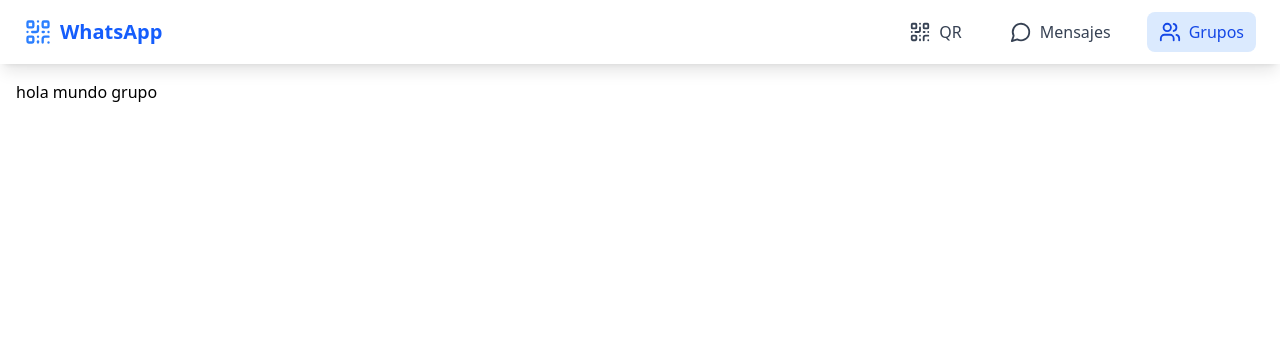
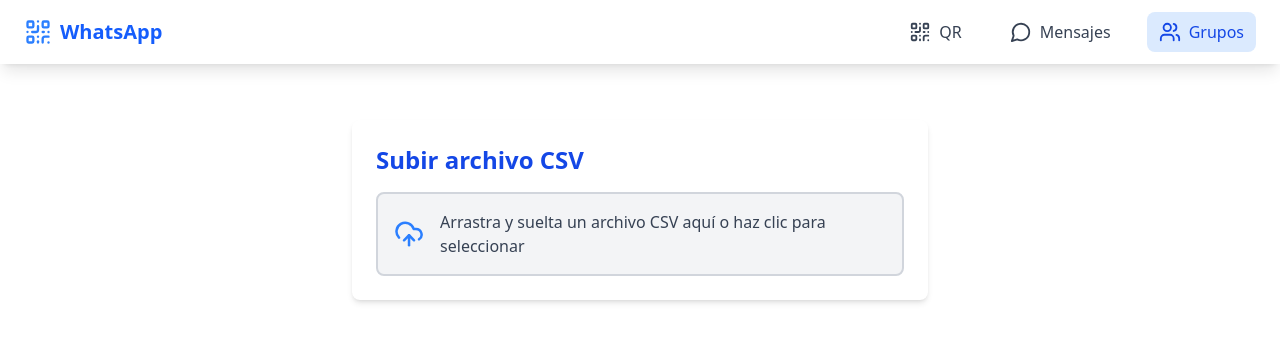
Before and after one commit to CristianRC7/Wappy, a React (Vite) app in the folder group-message-whatsapp/: page /group in a window 1280 px wide. Shown: the top 342 px of the page. Built offline with nearby package versions, Linux system fonts and the light colour scheme.

Commit message:
lectura de archivo csv con nombre grupo y descripcion personalizable

```diff
--- a/group-message-whatsapp/src/pages/Group.tsx
+++ b/group-message-whatsapp/src/pages/Group.tsx
@@ -1,11 +1,218 @@
-import React from 'react'
+import React, { useRef, useState } from 'react';
+import { UploadCloud } from 'lucide-react';
+import { toast } from 'sonner';
+import Papa from 'papaparse';
 
 function Group() {
+  const [dragActive, setDragActive] = useState(false);
+  const [fileName, setFileName] = useState<string | null>(null);
+  const [csvFields, setCsvFields] = useState<string[]>([]);
+  const [csvRows, setCsvRows] = useState<Record<string, string | undefined>[]>([]);
+  const [groupTitle, setGroupTitle] = useState('');
+  const [preview, setPreview] = useState('');
+  const [descEnabled, setDescEnabled] = useState(false);
+  const [groupDesc, setGroupDesc] = useState('');
+  const [descPreview, setDescPreview] = useState('');
+  const fileInputRef = useRef<HTMLInputElement>(null);
+
+  const validateFile = (file: File) => {
+    const isCSV = file.type === 'text/csv' || file.name.endsWith('.csv');
+    if (!isCSV) {
+      toast.error('Solo se permite un archivo CSV (UTF-8, delimitado por comas)');
+      return false;
+    }
+    return true;
+  };
+
+  const handleDragOver = (e: React.DragEvent<HTMLDivElement>) => {
+    e.preventDefault();
+    setDragActive(true);
+  };
+
+  const handleDragLeave = (e: React.DragEvent<HTMLDivElement>) => {
+    e.preventDefault();
+    setDragActive(false);
+  };
+
+  const handleDrop = (e: React.DragEvent<HTMLDivElement>) => {
+    e.preventDefault();
+    setDragActive(false);
+    handleFile(e.dataTransfer.files);
+  };
+
+  const handleFileClick = () => {
+    fileInputRef.current?.click();
+  };
+
+  const handleInputChange = (e: React.ChangeEvent<HTMLInputElement>) => {
+    handleFile(e.target.files);
+  };
+
+  const handleFile = (fileList: FileList | null) => {
+    if (!fileList || fileList.length === 0) return;
+    const file = fileList[0];
+    if (validateFile(file)) {
+      setFileName(file.name);
+      Papa.parse(file, {
+        header: true,
+        encoding: 'utf-8',
+        skipEmptyLines: true,
+        complete: (results) => {
+          if (results.meta.fields) {
+            setCsvFields(results.meta.fields);
+            setCsvRows(results.data as Record<string, string | undefined>[]);
+          } else {
+            setCsvFields([]);
+            setCsvRows([]);
+          }
+        },
+        error: () => {
+          toast.error('Error al leer el archivo CSV');
+          setFileName(null);
+          setCsvFields([]);
+          setCsvRows([]);
+          if (fileInputRef.current) fileInputRef.current.value = '';
+        }
+      });
+    } else {
+      setFileName(null);
+      setCsvFields([]);
+      setCsvRows([]);
+      if (fileInputRef.current) fileInputRef.current.value = '';
+    }
+  };
+
+  const handleRemoveFile = () => {
+    setFileName(null);
+    setCsvFields([]);
+    setCsvRows([]);
+    if (fileInputRef.current) fileInputRef.current.value = '';
+  };
+
+  const handleGroupTitleChange = (e: React.ChangeEvent<HTMLInputElement>) => {
+    setGroupTitle(e.target.value);
+  };
+
+  const handleDescChange = (e: React.ChangeEvent<HTMLTextAreaElement>) => {
+    setGroupDesc(e.target.value);
+  };
+
+  const handleDescCheck = (e: React.ChangeEvent<HTMLInputElement>) => {
+    setDescEnabled(e.target.checked);
+    if (!e.target.checked) setGroupDesc('');
+  };
+
+  React.useEffect(() => {
+    if (csvRows.length > 0 && csvFields.length > 0 && groupTitle) {
+      const randomRow = csvRows[Math.floor(Math.random() * csvRows.length)];
+      let previewTitle = groupTitle;
+      csvFields.forEach(f => {
+        const regex = new RegExp(`@${f}`, 'g');
+        previewTitle = previewTitle.replace(regex, randomRow[f] || '');
+      });
+      setPreview(previewTitle);
+    } else {
+      setPreview('');
+    }
+  }, [groupTitle, csvRows, csvFields]);
+
+  React.useEffect(() => {
+    if (descEnabled && csvRows.length > 0 && csvFields.length > 0 && groupDesc) {
+      const randomRow = csvRows[Math.floor(Math.random() * csvRows.length)];
+      let previewDesc = groupDesc;
+      csvFields.forEach(f => {
+        const regex = new RegExp(`@${f}`, 'g');
+        previewDesc = previewDesc.replace(regex, randomRow[f] || '');
+      });
+      setDescPreview(previewDesc);
+    } else {
+      setDescPreview('');
+    }
+  }, [groupDesc, descEnabled, csvRows, csvFields]);
+
   return (
-    <div>
-      hola mundo grupo
+    <div className="max-w-xl mx-auto mt-10 p-6 bg-white rounded-lg shadow-md">
+      <h2 className="text-2xl font-bold mb-4 text-blue-700">Subir archivo CSV</h2>
+      <div
+        className={`flex items-center gap-4 p-4 border-2 rounded-lg cursor-pointer transition-colors ${dragActive ? 'border-blue-400 bg-blue-50' : 'border-gray-300 bg-gray-100'}`}
+        onDragOver={handleDragOver}
+        onDragLeave={handleDragLeave}
+        onDrop={handleDrop}
+        onClick={handleFileClick}
+      >
+        <UploadCloud size={32} className="text-blue-500" />
+        <span className="text-gray-700">Arrastra y suelta un archivo CSV aquí o haz clic para seleccionar</span>
+        <input
+          type="file"
+          ref={fileInputRef}
+          className="hidden"
+          accept=".csv,text/csv"
+          onChange={handleInputChange}
+        />
+      </div>
+      {fileName && (
+        <div className="flex items-center gap-2 mt-3 bg-blue-50 border border-blue-200 rounded px-3 py-2">
+          <span className="text-blue-700 font-medium truncate max-w-xs">{fileName}</span>
+          <button onClick={handleRemoveFile} className="ml-2 text-red-500 hover:text-red-700 cursor-pointer">
+            ×
+          </button>
+        </div>
+      )}
+      {csvFields.length > 0 && (
+        <div className="mt-4">
+          <span className="font-semibold text-gray-700">Etiquetas disponibles: </span>
+          {csvFields.map((field) => (
+            <span key={field} className="inline-block bg-blue-100 text-blue-700 rounded px-2 py-1 text-sm font-mono mr-2 mt-2">@{field}</span>
+          ))}
+        </div>
+      )}
+      {csvFields.length > 0 && (
+        <div className="mt-6">
+          <label className="block mb-2 font-medium text-gray-700">Título del grupo:</label>
+          <input
+            type="text"
+            value={groupTitle}
+            onChange={handleGroupTitleChange}
+            className="w-full p-2 border border-gray-300 rounded-lg focus:outline-none focus:ring-2 focus:ring-blue-400"
+            placeholder="Ejemplo: Grupo de @nombre - @ciudad"
+          />
+        </div>
+      )}
+      {preview && (
+        <div className="mb-4 mt-2 p-3 bg-gray-50 border border-gray-200 rounded">
+          <span className="block text-gray-500 text-xs mb-1">Ejemplo de nombre de grupo:</span>
+          <span className="text-gray-800 whitespace-pre-line">{preview}</span>
+        </div>
+      )}
+      {csvFields.length > 0 && (
+        <div className="mt-6">
+          <label className="flex items-center gap-2 mb-2 font-medium text-gray-700">
+            <input
+              type="checkbox"
+              checked={descEnabled}
+              onChange={handleDescCheck}
+              className="accent-blue-600"
+            />
+            Descripción:
+          </label>
+          <textarea
+            value={groupDesc}
+            onChange={handleDescChange}
+            className="w-full p-2 border border-gray-300 rounded-lg focus:outline-none focus:ring-2 focus:ring-blue-400 resize-none"
+            placeholder="Ejemplo: Bienvenidos a @nombre, grupo de @ciudad"
+            rows={3}
+            disabled={!descEnabled}
+          />
+        </div>
+      )}
+      {descPreview && descEnabled && (
+        <div className="mb-4 mt-2 p-3 bg-gray-50 border border-gray-200 rounded">
+          <span className="block text-gray-500 text-xs mb-1">Ejemplo de descripción:</span>
+          <span className="text-gray-800 whitespace-pre-line">{descPreview}</span>
+        </div>
+      )}
     </div>
-  )
+  );
 }
 
-export default Group
+export default Group;
```
